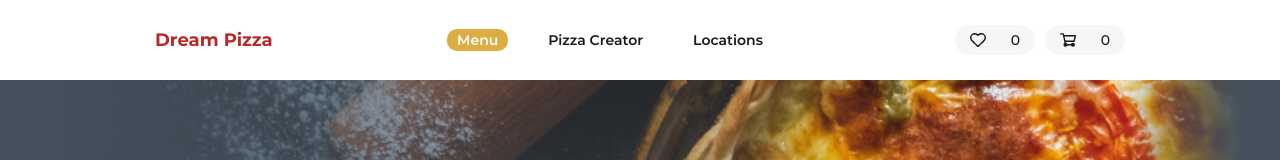
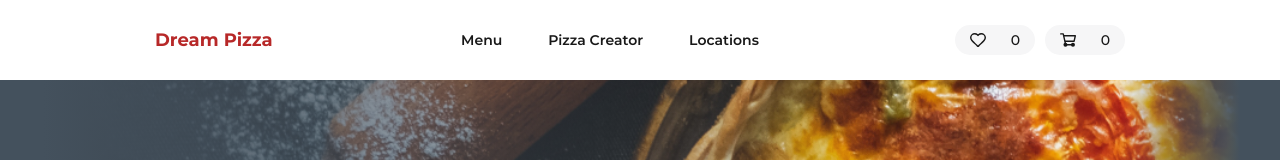
Before and after one commit to truefiesta/dream-pizza, a React app: page / in a window 1280 px wide. Shown: the top 160 px of the page. Built offline with nearby package versions, Linux system fonts and the light colour scheme.

Commit message:
Add NavLinks to Header

```diff
--- a/src/components/header/header.css
+++ b/src/components/header/header.css
@@ -11,6 +11,7 @@
   font-size: 18px;
   line-height: 18px;
   color: var(--basic-red);
+  text-decoration: none;
 }
 
 .nav-main-list {
@@ -168,7 +169,6 @@
   .nav-main-item {
     margin-right: 30px;
     border-bottom: none;
-    padding: 4px 10px;
   }
 
   .nav-main-item:last-child {
@@ -177,24 +177,21 @@
 
   .nav-main-item a {
     color: var(--basic-black);
-    padding: 10px 0;
+    padding: 14px 10px;
     background-color: transparent;
   }
 
   .nav-main-item a:hover,
-  .nav-main-item a:focus,
-  .nav-main-item a:active {
+  .nav-main-item a:focus {
     background-color: transparent;
     color: var(--basic-red);
   }
 
-  .nav-item-current {
+  .nav-main-item .nav-item-current-link,
+  .nav-main-item a:active {
+    color: var(--basic-white);
     background-color: var(--basic-yellow);
     border-radius: 10px;
-  }
-
-  .nav-main-item.nav-item-current a {
-    color: var(--basic-white);
   }
 
   .nav-user-list {
@@ -283,8 +280,7 @@
   .nav-main-item a {
     font-size: 14px;
     line-height: 14px;
-
-    padding: 0;
+    padding: 4px 8px;
   }
 
   .nav-user-list {
--- a/src/components/header/header.jsx
+++ b/src/components/header/header.jsx
@@ -1,4 +1,7 @@
 import React from "react";
+import { NavLink, Link } from "react-router-dom";
+import { NavHashLink } from 'react-router-hash-link';
+import { AppRoute } from "../../const.js";
 import "./header.css";
 
 const Header = () => {
@@ -6,21 +9,21 @@ const Header = () => {
     <header className="header-main">
       <div className="header-main-container">
         <div className="header-main-top">
-          <a className="logo">Dream Pizza</a>
+          <Link to={AppRoute.HOME} className="logo">Dream Pizza</Link>
           <button className="nav-main-toggle" type="button">
             <span className="visually-hidden">Open menu</span>
           </button>
         </div>
         <nav className="nav-main">
           <ul className="nav-main-list">
-            <li className="nav-main-item nav-item-current">
-              <a href="">Menu</a>
+            <li className="nav-main-item">
+              <NavLink to={AppRoute.MENU} activeClassName="nav-item-current-link">Menu</NavLink>
             </li>
             <li className="nav-main-item">
-              <a href="">Pizza Creator</a>
+              <NavLink to={AppRoute.PIZZA_CREATOR} activeClassName="nav-item-current-link">Pizza Creator</NavLink>
             </li>
             <li className="nav-main-item">
-              <a href="">Locations</a>
+              <NavHashLink strict to={`${AppRoute.HOME}#locations`} activeClassName="nav-item-current-link">Locations</NavHashLink>
             </li>
           </ul>
         </nav>
```
